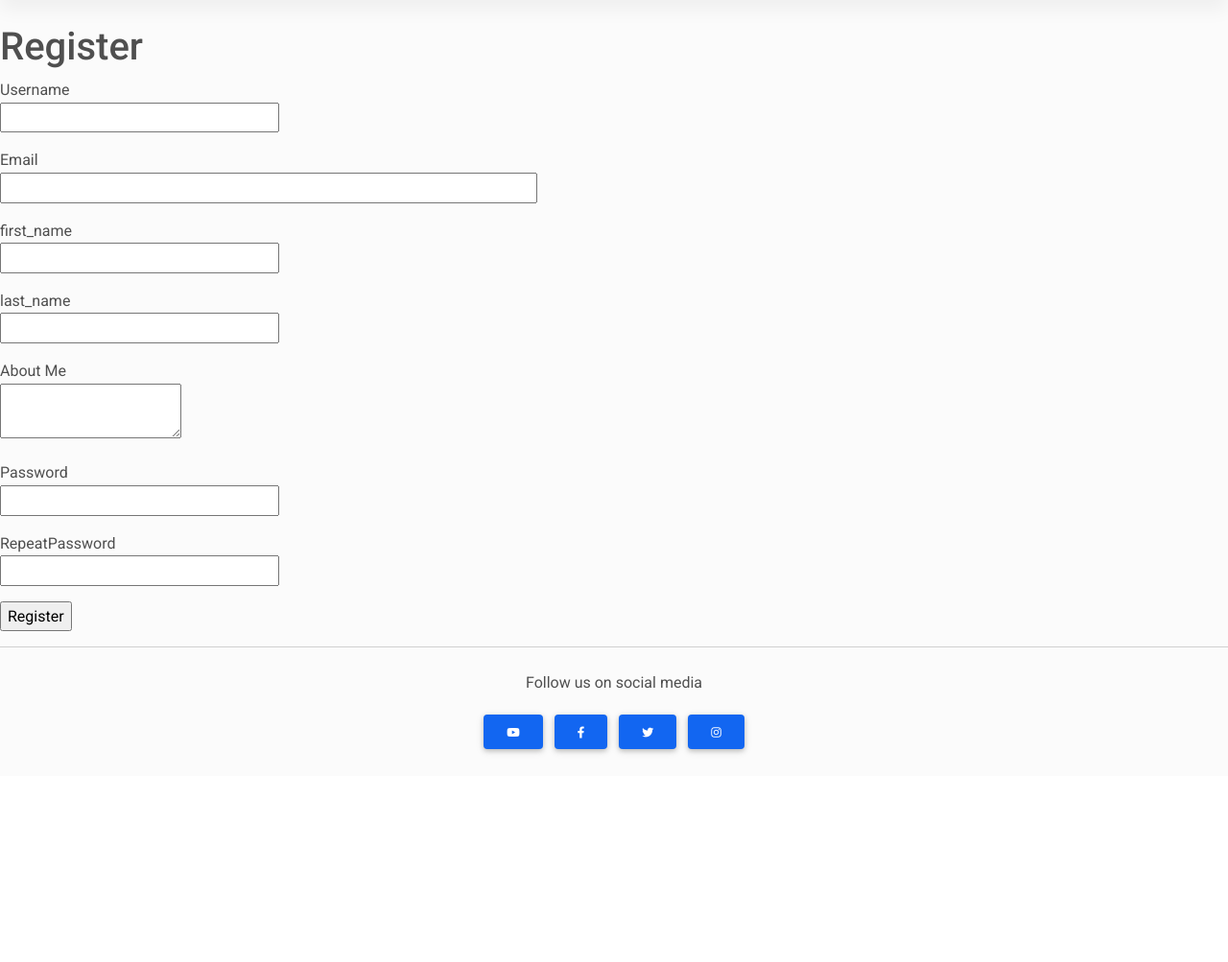
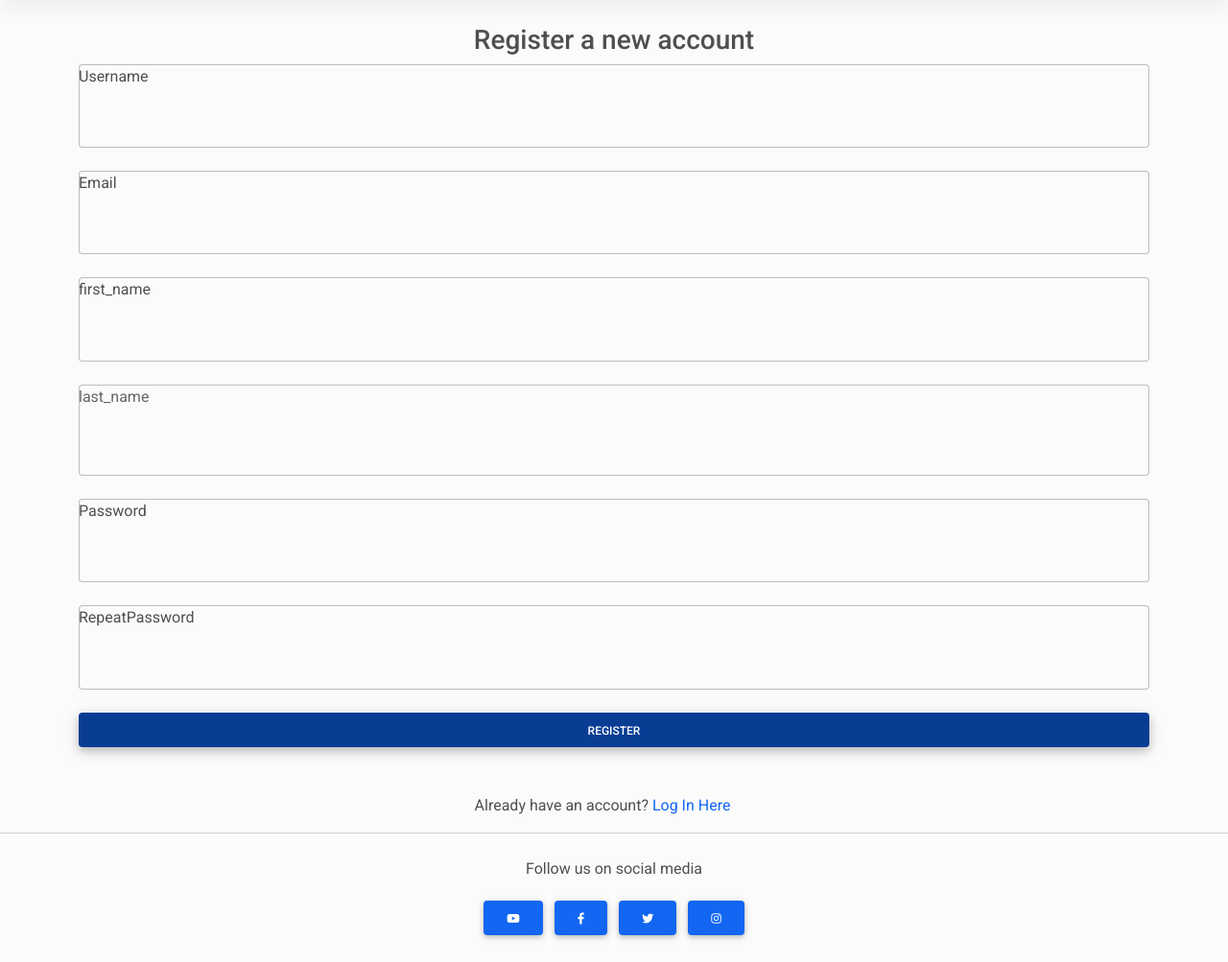
Before and after one commit to michaelhesch/ci-ms-3, a Flask app: page /auth/register in a window 1280 px wide. Shown: the part 59-1062 px from the top of the page at 96% size. Before the commit the page ends 846 px from the top, so only its background shows below. Run offline with Flask 2, Linux system fonts and the light colour scheme.

Commit message:
Add photo feed template and update error handling, nav templates

```diff
--- a/app/templates/auth/register.html
+++ b/app/templates/auth/register.html
@@ -1,58 +1,66 @@
 {% extends "base.html" %}
 
 {% block content %}
-<h1>Register</h1>
+<h3 class="text-center">Register a new account</h1>
+<div class="container-lg">
+  <div class="row">
     <form action="" method="post">
         {{ form.hidden_tag() }}
-      <p>
+          <div class="form-outline mb-4">
             {{ form.username.label }}<br>
-        {{ form.username(size=32) }}<br>
+            {{ form.username(size=32, class_="form-control") }}<br>
             {% for error in form.username.errors %}
             <span style="color: red;">[{{ error }}]</span>
             {% endfor %}
-      </p>
-      <p>
+          </div>
+          <div class="form-outline mb-4">
             {{ form.email.label }}<br>
-        {{ form.email(size=64) }}<br>
+            {{ form.email(size=32, class_="form-control") }}<br>
             {% for error in form.email.errors %}
             <span style="color: red;">[{{ error }}]</span>
             {% endfor %}
-      </p>
-      <p>
+          </div>
+          <div class="form-outline mb-4">
             {{ form.first_name.label }}<br>
-        {{ form.first_name(size=32) }}<br>
+            {{ form.first_name(size=32, class_="form-control") }}<br>
             {% for error in form.first_name.errors %}
             <span style="color: red;">[{{ error }}]</span>
             {% endfor %}
-      </p>
-      <p>
-        {{ form.last_name.label }}<br>
-        {{ form.last_name(size=32) }}<br>
+          </div>
+          <div class="form-outline mb-4">
+            {{ form.last_name.label(class_="form-label") }}<br>
+            {{ form.last_name(class_="form-control") }}<br>
             {% for error in form.last_name.errors %}
             <span style="color: red;">[{{ error }}]</span>
             {% endfor %}
-      </p>
-      <p>
-        {{ form.about_me.label }}<br>
-        {{ form.about_me(size=64) }}<br>
-        {% for error in form.about_me.errors %}
-        <span style="color: red;">[{{ error }}]</span>
-        {% endfor %}
-      </p>
-      <p>
+          </div>
+          <div class="form-outline mb-4">
             {{ form.password.label }}<br>
-        {{ form.password(size=32) }}<br>
+            {{ form.password(class_="form-control") }}<br>
             {% for error in form.password.errors %}
             <span style="color: red;">[{{ error }}]</span>
             {% endfor %}
-      </p>
-      <p>
+          </div>
+          <div class="form-outline mb-4">
             {{ form.password2.label }}<br>
-        {{ form.password2(size=32) }}<br>
+            {{ form.password2(size=32, class_="form-control") }}<br>
             {% for error in form.password2.errors %}
             <span style="color: red;">[{{ error }}]</span>
             {% endfor %}
+          </div>
+        </form>
+          <div class="form-outline mb-4">
+            {{ form.submit(class_="btn btn-primary btn-block mb-4") }}
+          </div>
+    </form>
+    <div class="row">
+      <div class="col">
+        <p class="text-center">
+          Already have an account?
+          <a href="{{ url_for('auth.login') }}">Log In Here</a>
         </p>
-      <p>{{ form.submit() }}</p>
-  </form>
+      </div>
+    </div>
+  </div>
+</div>
 {% endblock %}
--- a/app/templates/base.html
+++ b/app/templates/base.html
@@ -60,7 +60,7 @@
                     <ul class="navbar-nav me-auto mb-2 mb-lg-0">
                         {% if current_user.is_anonymous == False %}
                                 <li class="nav-item">
-                                    <a class="nav-link" href="{{ url_for('main.index') }}">Feed</a>
+                                    <a class="nav-link" href="{{ url_for('photos.photo_feed') }}">Feed</a>
                                 </li>
                                 <li class="nav-item">
                                     <a class="nav-link"
--- a/app/templates/errors/404.html
+++ b/app/templates/errors/404.html
@@ -1,5 +1,5 @@
 {% extends "base.html" %}
 {% block app_content %}
 <h1>File Not Found</h1>
-<p><a href="#">Return Home</a></p>
+<p><a href="{{ url_for('main.index' )}}">Return Home</a></p>
 {% endblock %}
--- a/app/templates/errors/500.html
+++ b/app/templates/errors/500.html
@@ -1,5 +1,5 @@
 {% extends "base.html" %}
 {% block app_content %}
 <h1>An unexpected error has occured</h1>
-<p><a href="#">Return Home</a></p>
+<p><a href="{{ url_for('main.index' )}}">Return Home</a></p>
 {% endblock %}
--- a/app/templates/index.html
+++ b/app/templates/index.html
@@ -4,11 +4,9 @@
     <div class="row row-cols-1 row-cols-md-2 g-4">
         <div class="col">
             <h1>Welcome, {{ current_user.username }}!</h1>
-            {% for post in posts %}
                 <div class="card">
-                    <p>{{ post.author.username }} says: <b>{{ post.body }}</b></p>
+                    <p>TEST</p>
                 </div>
-            {% endfor %}
         </div>
     </div>
 </div>
```
Also changed, not shown: app/templates/photos/feed.html (added, +28 -0 lines), app/templates/photos/photo.html (added, +44 -0 lines), app/templates/photos/upload.html (added). Lines whose indentation alone changed are shown as unchanged.
